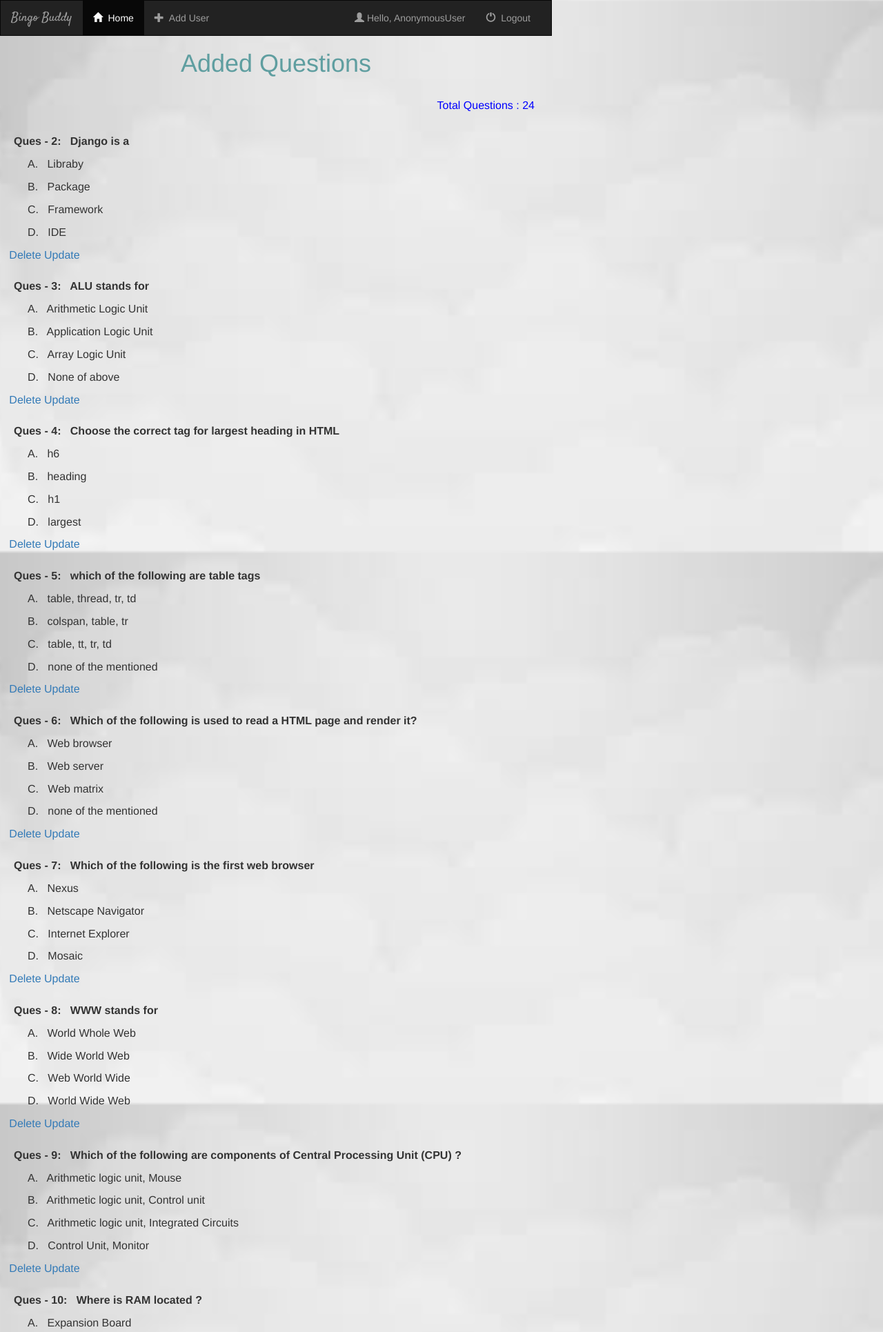
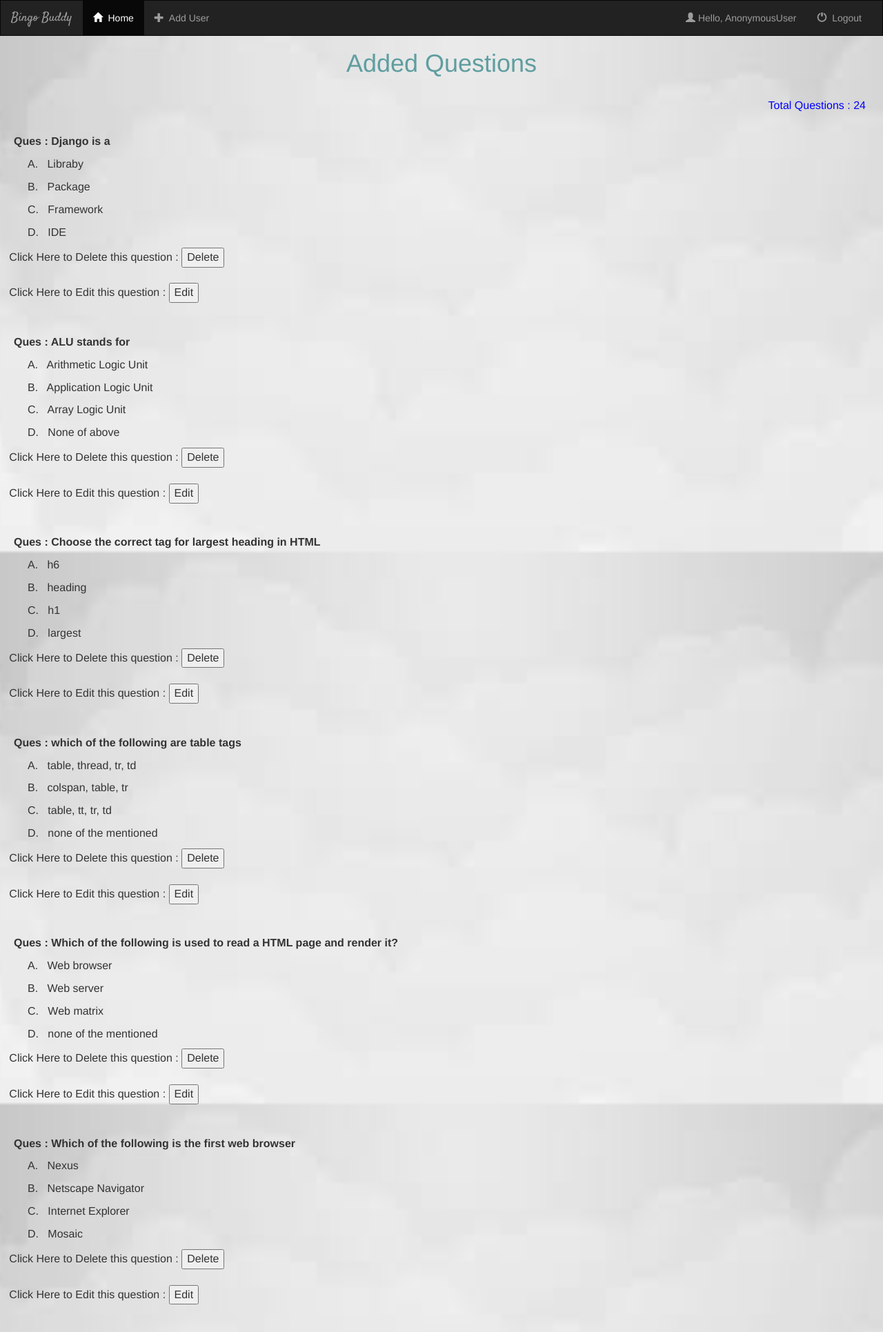
Before and after one commit to Rekha-Pal/Bingo-Buddy-Website, a Django app: page /testapp/viewQuestion/ in a window 1280 px wide. Shown: the top 1931 px of the page at 69% size. Run offline with Django 3.2, Linux system fonts and the light colour scheme; data comes from the database, SQL or seed files in the repository; both versions use the stored data as it was after the commit; some libraries are stand-ins or nearby versions.

Commit message:
Delete and Update added in testapp

```diff
--- a/static/css/style.css
+++ b/static/css/style.css
@@ -1,5 +1,6 @@
 body, html {
   height: 100%;
+    width: 100%;
   margin: 0;
 }
 body{
@@ -7,8 +8,7 @@ body{
     background-position: center;
     background-size: cover;
     background-repeat: repeat-y;
-    width: 100vh;
-    height: 100vw;
+
 }
 .footer {
     position: -webkit-sticky;
--- a/templates/testapp/view-question.html
+++ b/templates/testapp/view-question.html
@@ -19,23 +19,38 @@
             color: blue;
             font-size: medium;
         }
+        #messages{
+            color: red;
+            text-align: center;
+        }
     </style>
 {% endblock %}
 {% block body %}
+    {% for message in messages %}
+        <p id="messages">{{ message }}</p>
+    {% endfor %}
     <h1 align="center" style="color: cadetblue">Added Questions </h1>
     <br>
     <p id="noofques">Total Questions : {{ total }}</p>
     <br>
     {% for ques in questions %}
+
         <div id="q">
-        <p id="question"><b>Ques - {{ ques.id }}: &nbsp; {{ ques.question }}</b></p>
+        <p id="question"><b>Ques : {{ ques.question }}</b></p>
         <p id="option">A. &nbsp; {{ ques.A }}</p>
         <p id="option">B. &nbsp; {{ ques.B }}</p>
         <p id="option">C. &nbsp; {{ ques.C }}</p>
-        <p id="option">D. &nbsp; {{ ques.D }}</p>&nbsp;&nbsp;
-        <a href="{% url 'test:deleteQuestion' pk=ques.id %}">Delete</a>
-        <a href="#" >Update</a>
+        <p id="option">D. &nbsp; {{ ques.D }}</p>
+        <form method="post" action ="{% url 'test:deleteQuestion' pk=ques.id%}">    &nbsp;&nbsp;
+            Click Here to Delete this question : <input type="submit" value="Delete">
+        </form>
+        <br/>
+        <form method="post" action ="{% url 'test:updateQuestion' pk=ques.id%}">    &nbsp;&nbsp;
+            Click Here to Edit this question : <input type="submit" value="Edit">
+        </form>
         <br><br>
         </div>
+
     {% endfor %}
+
  {% endblock %}
--- a/testapp/urls.py
+++ b/testapp/urls.py
@@ -7,4 +7,5 @@ urlpatterns =[
     path('addQuestion/', addQuestion,name='addQuestion'),
     path('viewQuestion/',viewQuestion,name='viewQuestion'),
     re_path('deleteQuestion/(?P<pk>\d+)/',deleteQuestion,name='deleteQuestion'),
+    re_path('updateQuestion/(?P<pk>\d+)/',updateQuestion,name='updateQuestion'),
 ]
--- a/testapp/views.py
+++ b/testapp/views.py
@@ -1,5 +1,5 @@
 from django.http import HttpResponse
-from django.shortcuts import render, redirect
+from django.shortcuts import render, redirect, get_object_or_404
 from django.views.decorators.csrf import csrf_exempt
 from testapp.models import Question
 from testapp.forms import *
@@ -8,8 +8,9 @@ app_name = 'test'
 import random
 
 def testPaper(request):
-    count = Question.objects.all().count()
-    s=random.randint(1,count)
+    first = Question.objects.all().first().id
+    last = Question.objects.all().last().id
+    s=random.randint(first,last)
     question = Question.objects.get(id=s)
     data = {'ques':question}
     return render(request,'testapp/test-paper.html',data)
@@ -26,11 +27,28 @@ def result(request,pk):
             data['msg']="Sorry, your answer is not correct"
     return render(request,'testapp/result.html',data)
 
+@csrf_exempt
 def deleteQuestion(request,pk):
+    obj = get_object_or_404(Question, id=pk)
     if request.method == 'POST':
-        print('hello from view')
-        Question.objects.filter(id=pk).delete()
+        obj.delete()
+        #return redirect('test:viewQuestion')
+    else:
+        messages.info(request,'Failed to delete')
+        #Question.objects.filter(id=pk).delete()
     return redirect('test:viewQuestion')
+
+@csrf_exempt
+def updateQuestion(request,pk):
+    context = {}
+    obj = get_object_or_404(Question,id=pk)
+    form = addQuestionform(request.POST or None, instance=obj)
+    if form.is_valid():
+        form.save()
+        messages.success(request, 'Question updated successfully')
+        return redirect('test:viewQuestion')
+    context['form'] = form
+    return render(request,'testapp/update-question.html',context)
 
 
 def addQuestion(request):
```
Also changed, not shown: templates/testapp/update-question.html (added, +32 -0 lines), db.sqlite3.
